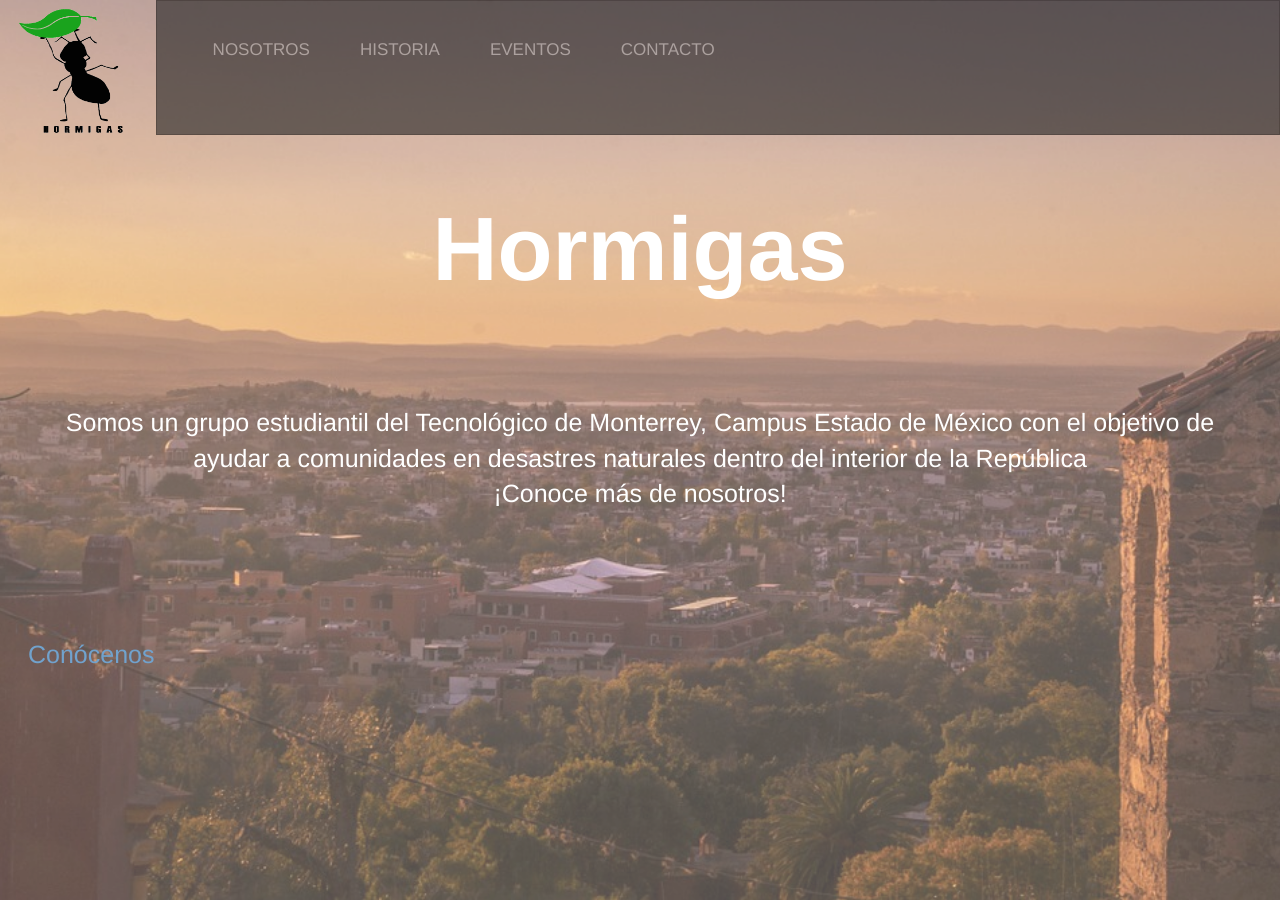
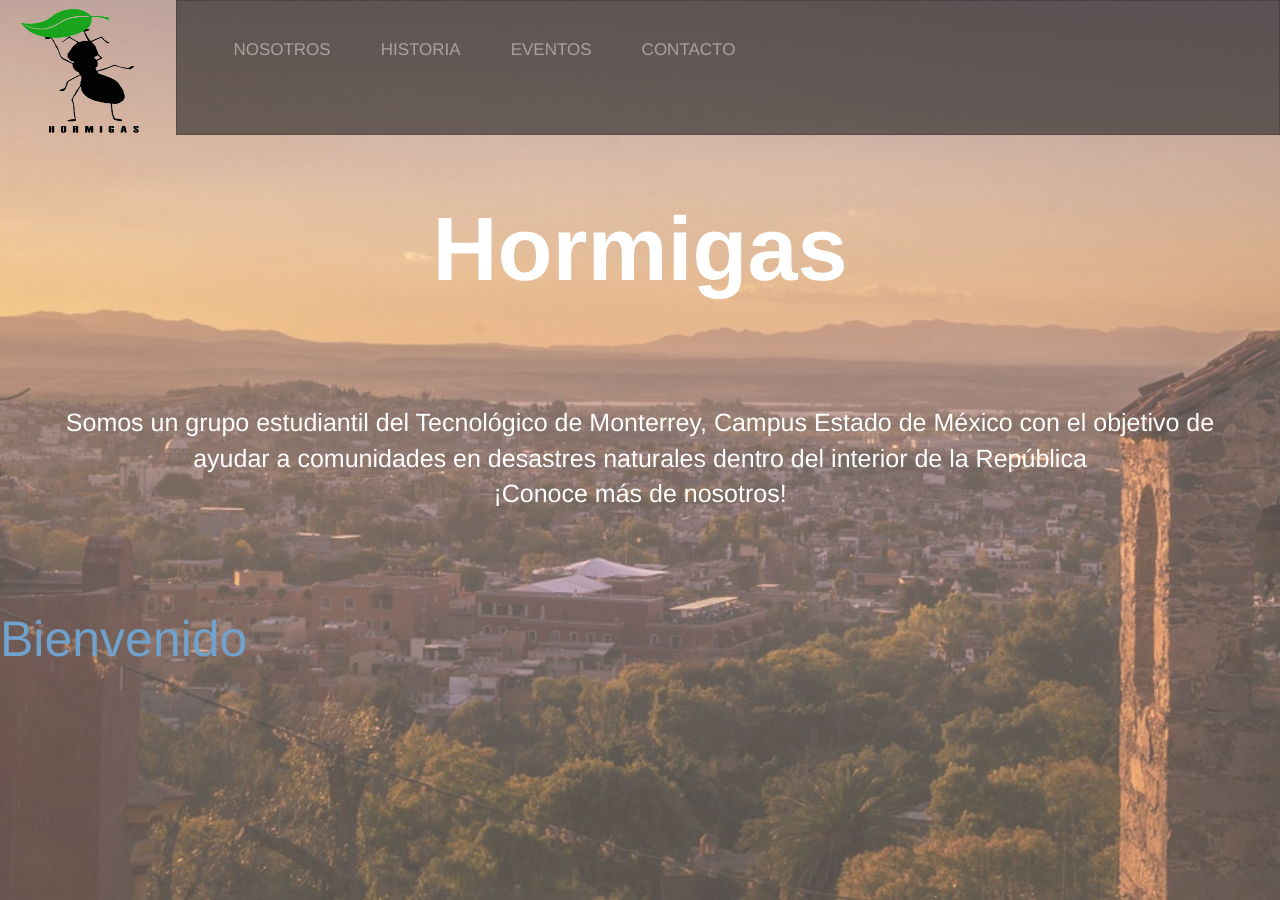
Before and after one commit to AldoTu/hormigas, a Jekyll site: the page built from index.html, in a window 1280 px wide. Built offline with Jekyll 4.4.1, drawn with Linux system fonts in a browser that asks for light colours; nearby versions of some CDN libraries.

Commit message:
Cambios de header

```diff
--- a/_includes/header.html
+++ b/_includes/header.html
@@ -1,5 +1,5 @@
 <header>
-  <img src="/assets/img/hormigas.jpg" alt="hormigasLogo">
+  <a href="index.html"><img src="/assets/img/hormigas.jpg" alt="hormigasLogo"></a>
   <nav class="navbar navbar-inverse">
     <div class="container-fluid">
       <div class="navbar-header">
--- a/_includes/home.html
+++ b/_includes/home.html
@@ -11,8 +11,6 @@
         <p>Somos un grupo estudiantil del Tecnológico de Monterrey, Campus Estado de México con el objetivo de ayudar a comunidades en desastres naturales dentro del interior de la República<br>¡Conoce más de nosotros!</p>
       </div>
     </div>
-    <div class="btn">
-      <p><a href="nosotros.html">Conócenos</a></p>
-    </div>
+    <a href="nosotros.html">Bienvenido</a>
   </div>
 </div>
--- a/_sass/_header.sass
+++ b/_sass/_header.sass
@@ -9,6 +9,9 @@
     flex-direction: row
     width: 100vw
     height: 15vh
+
+    a
+      z-index: 100
 
     img
       z-index: 20
--- a/_sass/_home.sass
+++ b/_sass/_home.sass
@@ -49,6 +49,8 @@
         margin-left: 15px
         margin-right: 15px
 
-      .btn
+      a
         position: absolute
-        top: 70vh
+        bottom: 25vh
+        text-align: center
+        font-size: 50px
```
